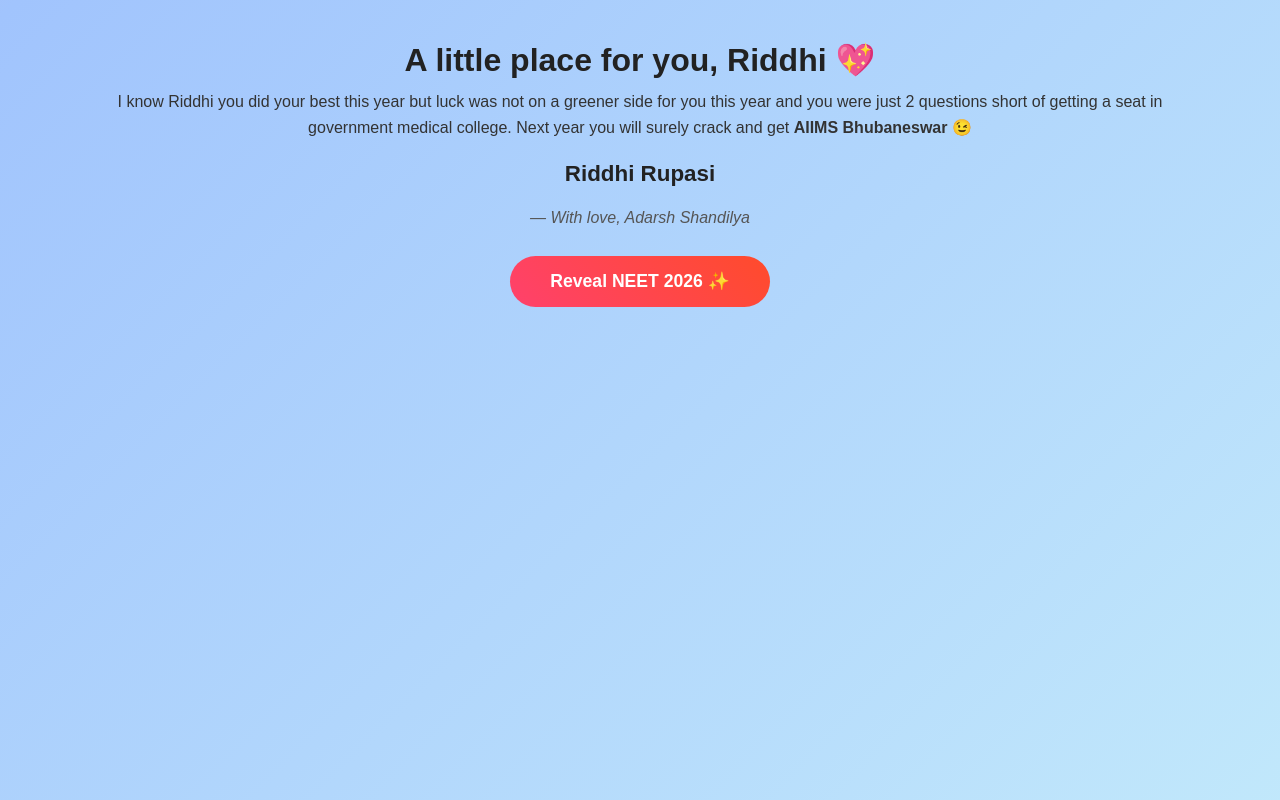
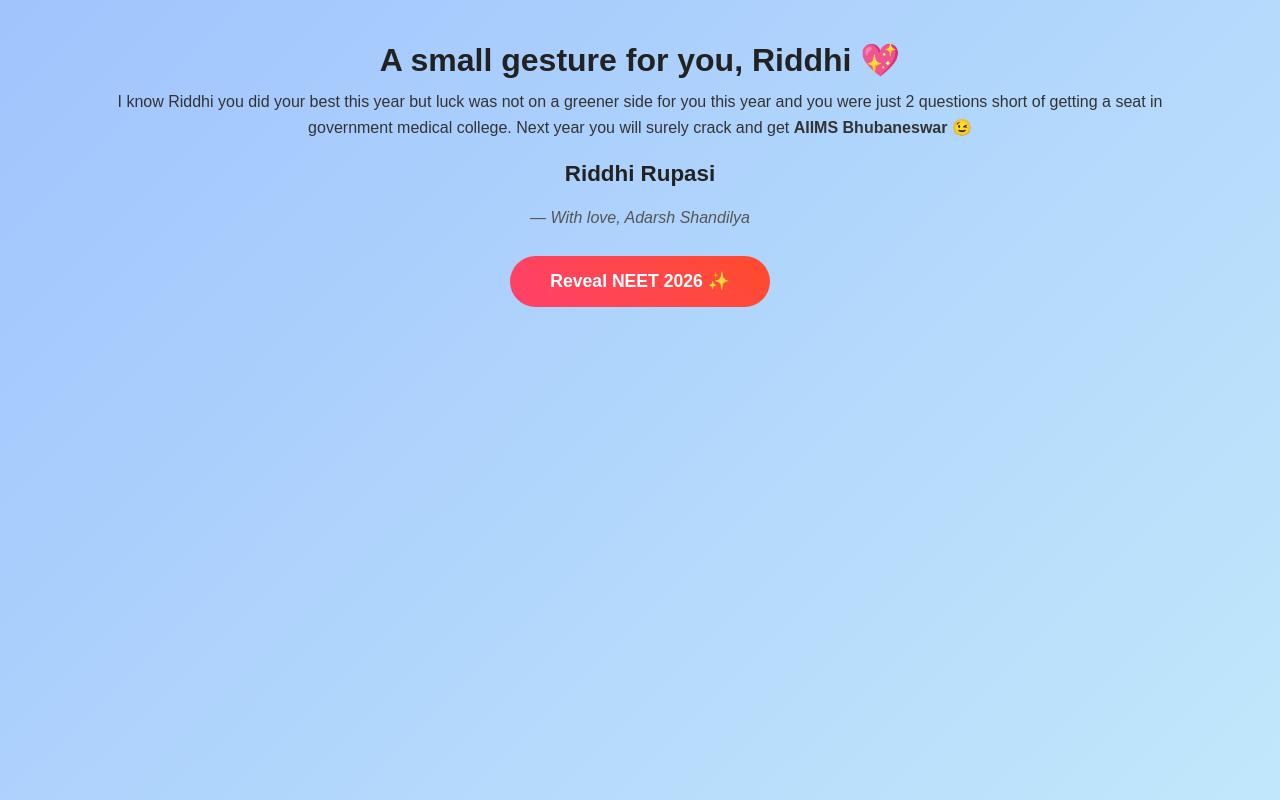
Before and after one commit to adarshshandilya92/adarshshandilya54, a plain HTML site: page index.html in a window 1280 px wide. Drawn offline with Linux system fonts and the light colour scheme.

Commit message:
Update index.html

```diff
--- a/index.html
+++ b/index.html
@@ -129,7 +129,7 @@
 </head>
 <body>
 
-  <h1>A little place for you, Riddhi 💖</h1>
+  <h1>A small gesture for you, Riddhi 💖</h1>
   <p>
     I know Riddhi you did your best this year but luck was not on a greener side for you this year and you were just 2 questions short of getting a seat in government medical college.
     Next year you will surely crack and get <b>AIIMS Bhubaneswar 😉</b>
```
